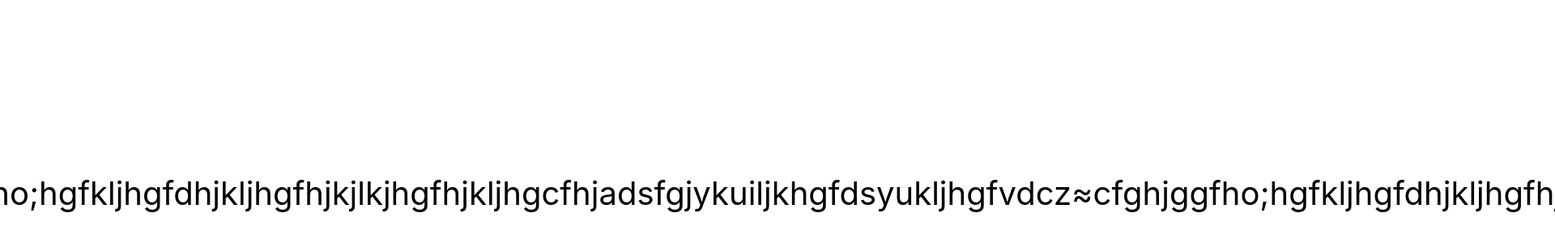
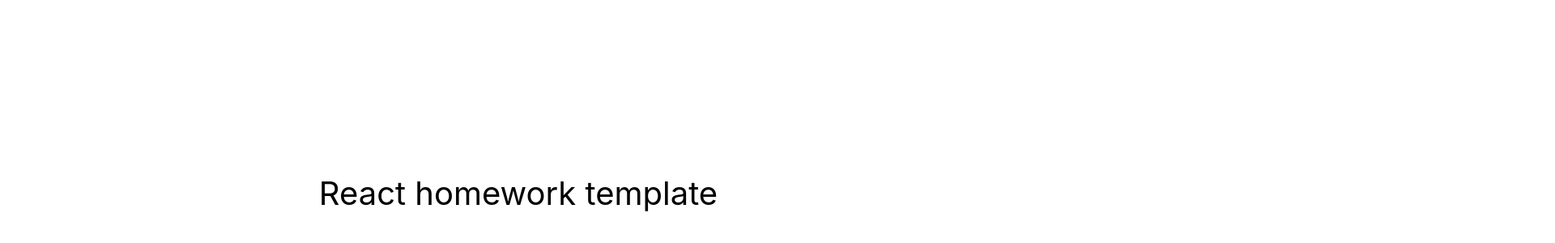
Before and after one commit to Anna-Sosiura/goit-react-hw-05-movies, a React (Create React App) app: page / in a window 1280 px wide. Shown: the part 162-462 px from the top of the page at 81% size, 1920 px wide, since content can reach past the window. Built offline with nearby package versions, Linux system fonts and the light colour scheme.

Commit message:
commit-2

```diff
--- a/src/components/App.jsx
+++ b/src/components/App.jsx
@@ -11,18 +11,6 @@ export const App = () => {
       }}
     >
       React homework template
-      <p>
-        adsfgjykuiljkhgfdsyukljhgfvdcz≈cfghjggfho;hgfkljhgfdhjkljhgfhjkjlkjhgfhjkljhgcfhj
-      </p>
-      <p>
-        adsfgjykuiljkhgfdsyukljhgfvdcz≈cfghjggfho;hgfkljhgfdhjkljhgfhjkjlkjhgfhjkljhgcfhj
-      </p>
-      <p>
-        adsfgjykuiljkhgfdsyukljhgfvdcz≈cfghjggfho;hgfkljhgfdhjkljhgfhjkjlkjhgfhjkljhgcfhj
-      </p>
-      <p>
-        adsfgjykuiljkhgfdsyukljhgfvdcz≈cfghjggfho;hgfkljhgfdhjkljhgfhjkjlkjhgfhjkljhgcfhj
-      </p>
     </div>
   );
 };
```
